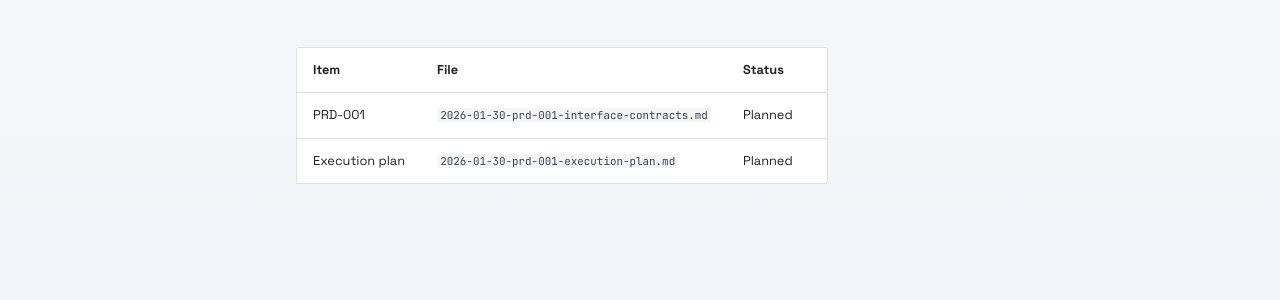
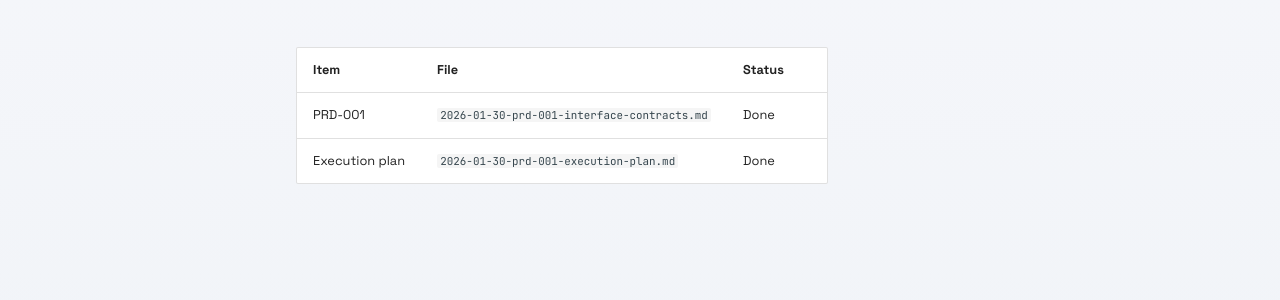
Before and after one commit to jonwraymond/toolmodel, an MkDocs documentation site: the page built from docs/plans/README.md, in a window 1280 px wide. Shown: the part 181-481 px from the top of the page. Built offline with MkDocs 1.6.1 and Material for MkDocs 9.7.7, drawn with Linux system fonts in a browser that asks for light colours.

Commit message:
docs(toolmodel): mark contract PRD complete

```diff
--- a/docs/plans/README.md
+++ b/docs/plans/README.md
@@ -2,5 +2,5 @@
 
 | Item | File | Status |
 | --- | --- | --- |
-| PRD-001 | `2026-01-30-prd-001-interface-contracts.md` | Planned |
-| Execution plan | `2026-01-30-prd-001-execution-plan.md` | Planned |
+| PRD-001 | `2026-01-30-prd-001-interface-contracts.md` | Done |
+| Execution plan | `2026-01-30-prd-001-execution-plan.md` | Done |
```
Also changed, not shown: docs/plans/2026-01-30-prd-001-execution-plan.md (+1 -1 lines), docs/plans/2026-01-30-prd-001-interface-contracts.md (+1 -1 lines).
